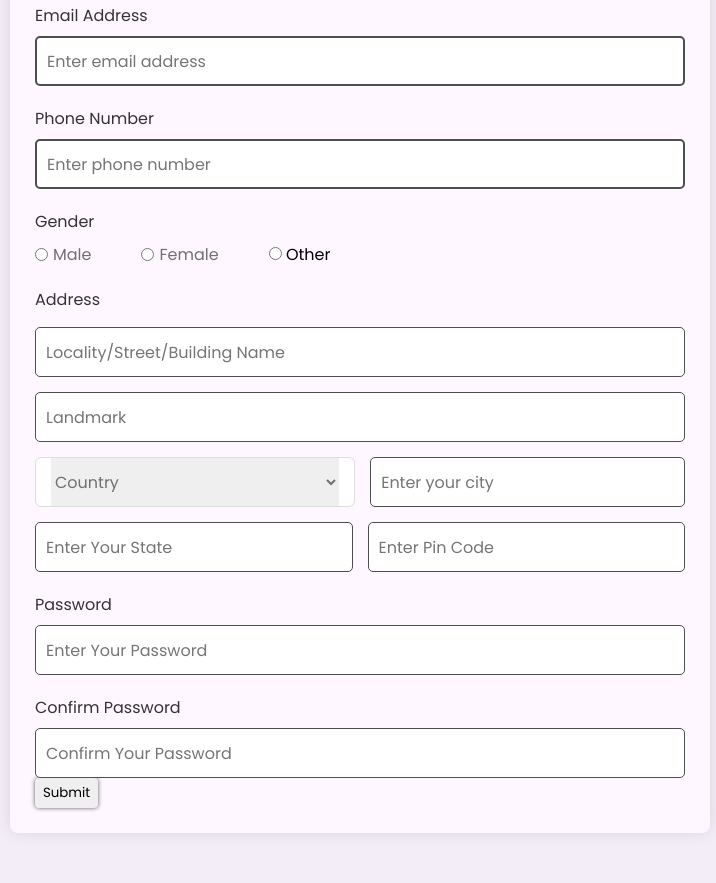
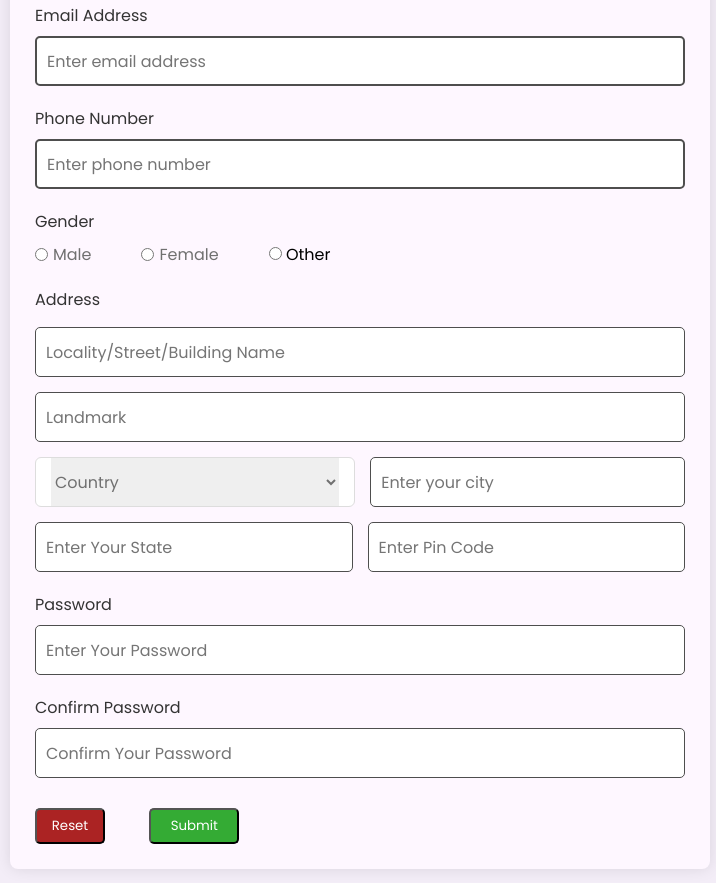
Before and after one commit to ajay15codes/ajay15codes.github.io, a plain HTML site: page index.html in a window 1280 px wide. Shown: the part 388-1271 px from the top of the page, without its empty margins (280-996 px from the left). Before the commit the page ends 1241 px from the top, so only its background shows below. Drawn offline with nearby package versions, Linux system fonts and the light colour scheme.

Commit message:
add reset button and design reset and submit button

```diff
--- a/index.html
+++ b/index.html
@@ -117,7 +117,8 @@
 					id="password" name="confirmPassword"
 					placeholder="Confirm Your Password" required />
 			</div>
-			<input class="button" type="submit" value="Submit">
+			<input class="reset" type="reset" value="Reset">
+			<input class="submit" type="submit" value="Submit">
 		</form>
 
 	</section>
--- a/style.css
+++ b/style.css
@@ -119,14 +119,6 @@ p {
 	user-select: none;
   }
 
-  .button {
-	padding: 5px 8px;
-	border-radius: 4px;
-	border: none;
-	cursor: pointer;
-	box-shadow: 0 0 4px #000000a5;
-  }
-
 .input-box input:focus {
 	outline: none;
   }
@@ -191,6 +183,28 @@ p {
 	cursor: pointer;
 }
 
+.reset{
+	width: 70px;
+    background-color: rgb(171, 35, 35);
+    padding: 6px;
+    margin-top: 30px;
+    color: white;
+    border-radius: 5px;
+    margin-right: 40px;
+	cursor: pointer;
+}
+
+.submit{
+	width: 90px;
+	background-color: rgb(52, 171, 52);
+    padding: 6px;
+    margin-top: 30px;
+    color: white;
+    border-radius: 5px;
+	cursor: pointer;
+
+}
+
 .form button:hover {
 	background: rgb(88, 56, 250);
 }
```
